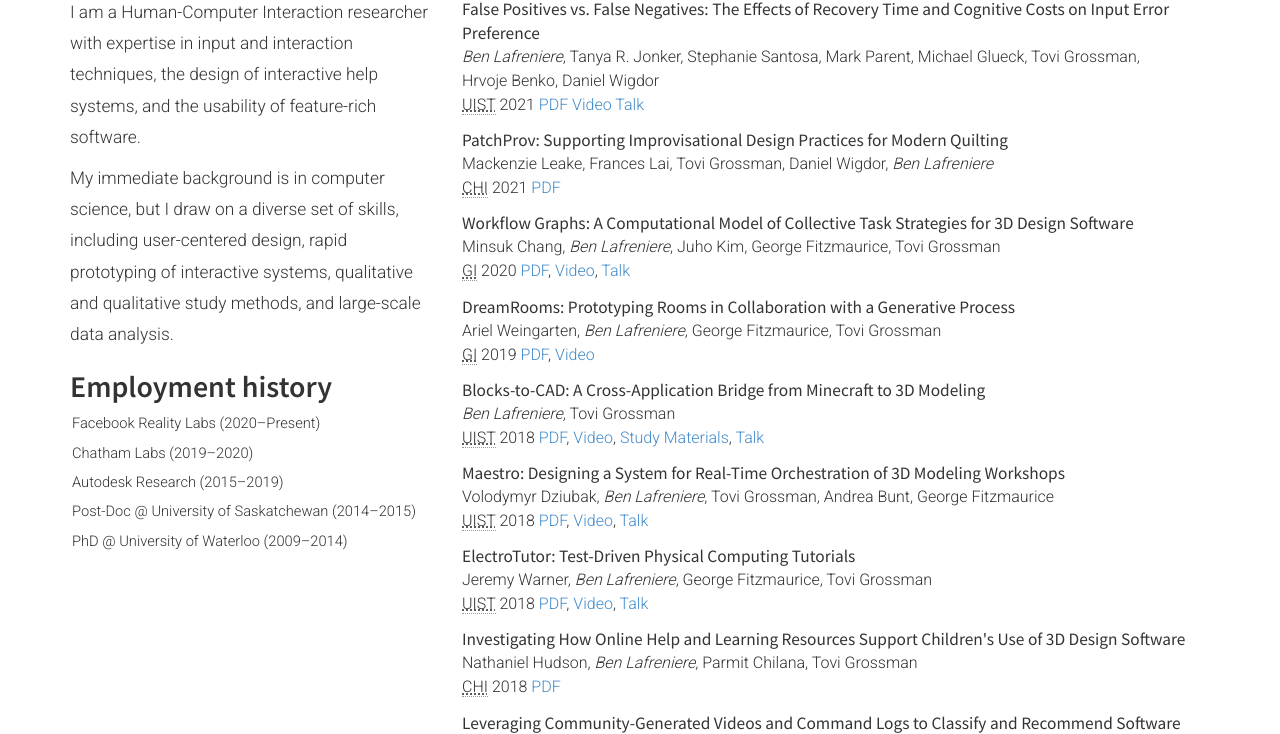
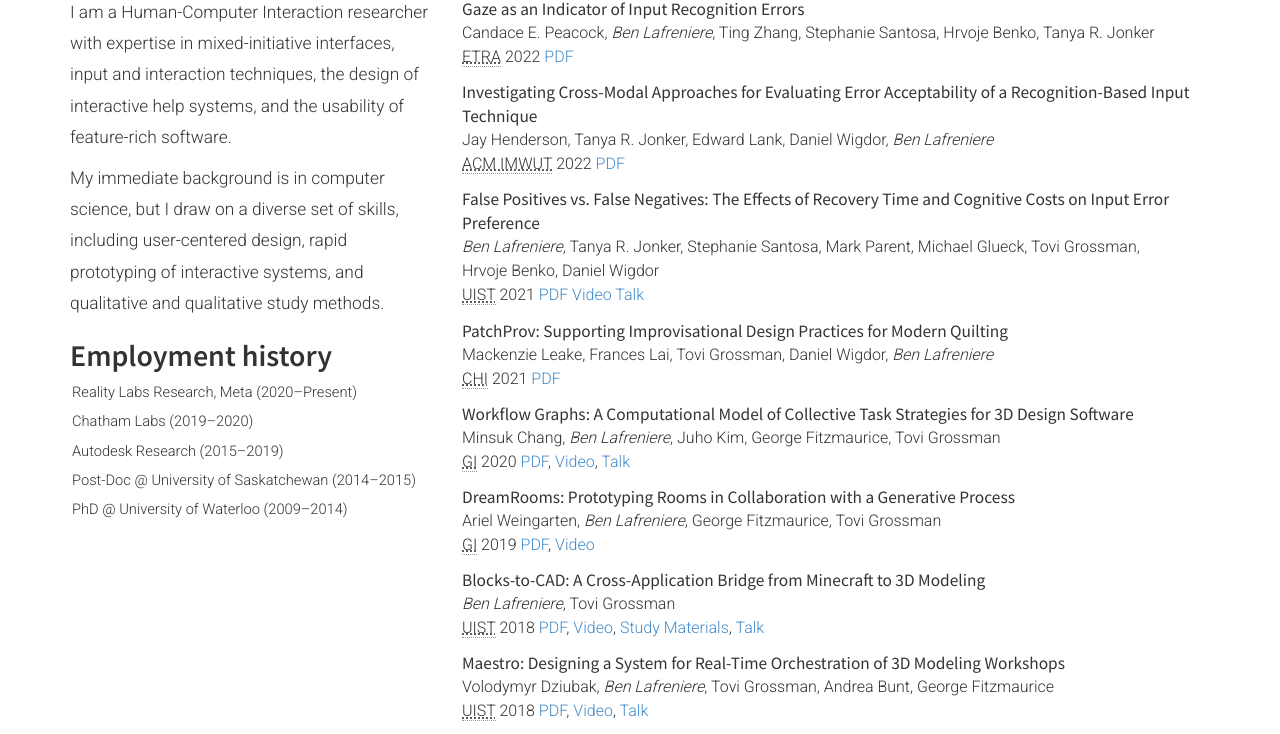
Before and after one commit to lafrenben/webpage, a plain HTML site: page index.html in a window 1280 px wide. Shown: the part 366-1100 px from the top of the page. Drawn offline with Linux system fonts and the light colour scheme.

Commit message:
Added Peacock et al ETRA paper, and Henderson et al. IMWUT paper

```diff
--- a/index.html
+++ b/index.html
@@ -40,7 +40,7 @@
 	  <h1 style="margin-top:0px;">Ben Lafreniere</h1>
 	  <br clear="all">
 	  <p>
-	    Research Scientist, <a href="https://tech.fb.com/ar-vr/">Facebook Reality Labs Research</a>
+	    Research Science Manager, <a href="https://tech.fb.com/ar-vr/">Reality Labs Research</a>
 	  </p>
 	</div>
       </div>
@@ -51,17 +51,17 @@
 	<div id="aboutme" class="col-md-4">
 	  <h2>About me</h2>
 	  <p>
-	    I am a Human-Computer Interaction researcher with expertise in input and interaction techniques, the design of interactive help systems, and the usability of feature-rich software.
+	    I am a Human-Computer Interaction researcher with expertise in mixed-initiative interfaces, input and interaction techniques, the design of interactive help systems, and the usability of feature-rich software.
 	  </p>
 	  <p>
-	    My immediate background is in computer science, but I draw on a diverse set of skills, including user-centered design, rapid prototyping of interactive systems, qualitative and qualitative study methods, and large-scale data analysis.
+	    My immediate background is in computer science, but I draw on a diverse set of skills, including user-centered design, rapid prototyping of interactive systems, and qualitative and qualitative study methods.
 	  </p>
 
 	  <div id="employers">
 	    <h2>Employment history</h2>
 	    <p>
 	      <ul>
-		<li><span class="name">Facebook Reality Labs</span>
+		<li><span class="name">Reality Labs Research, Meta</span>
 		  (2020&ndash;Present)</li>
 		<li><span class="name">Chatham Labs</span>
 		  (2019&ndash;2020)</li>
@@ -80,11 +80,30 @@
 	    <h2>Selected publications</h2>
 	    <ul>
 			<li>
+				<div class="title">Gaze as an Indicator of Input Recognition Errors</div>
+				<div class="authors">
+				  Candace&nbsp;E.&nbsp;Peacock, <span class="me">Ben&nbsp;Lafreniere</span>, Ting&nbsp;Zhang, Stephanie&nbsp;Santosa, Hrvoje&nbsp;Benko, Tanya&nbsp;R.&nbsp;Jonker</div>
+				<div><span class="collection"><abbr title="ACM Symposium on Eye Tracking Research & Applications">ETRA</abbr>
+					2022</span> <a href="/assets/papers/Peacock_ETRA_2022_-_Gaze_as_an_Indicator_of_Input_Recognition_Errors.pdf">PDF</a> <!--<a href="https://www.youtube.com/watch?v=">Video</a> <a href="https://www.youtube.com/watch?v=">Talk</a>-->
+				</div>
+			</li>
+
+			<li>
+				<div class="title">Investigating Cross-Modal Approaches for Evaluating Error Acceptability of a Recognition-Based Input Technique</div>
+				<div class="authors">
+				  Jay&nbsp;Henderson, Tanya&nbsp;R.&nbsp;Jonker, Edward&nbsp;Lank, Daniel&nbsp;Wigdor, <span class="me">Ben&nbsp;Lafreniere</span></div>
+				<div><span class="collection"><abbr title="Proceedings of the ACM on Interactive, Mobile, Wearable, and Ubiquitous Technologies">ACM IMWUT</abbr>
+					2022</span> <a href="/assets/papers/Henderson_IMWUT_2022_-_Cross-Modal_Approaches_for_Evaluating_Error_Acceptability.pdf">PDF</a> <!--<a href="https://www.youtube.com/watch?v=">Video</a> <a href="https://www.youtube.com/watch?v=">Talk</a>-->
+				</div>
+			</li>
+
+			<li>
 				<div class="title">False Positives vs. False Negatives: The Effects of Recovery Time and Cognitive Costs on Input Error Preference</div>
 				<div class="authors">
 				<span class="me">Ben&nbsp;Lafreniere</span>, Tanya&nbsp;R.&nbsp;Jonker, Stephanie&nbsp;Santosa, Mark&nbsp;Parent, Michael&nbsp;Glueck, Tovi&nbsp;Grossman, Hrvoje&nbsp;Benko, Daniel&nbsp;Wigdor</div>
 				<div><span class="collection"><abbr title="ACM User Interface Software and Technology Symposium">UIST</abbr>
-		    2021</span> <a href="/assets/papers/Lafreniere_UIST2021_-_False_Positives_vs_False_Negatives.pdf">PDF</a> <a href="https://www.youtube.com/watch?v=bUcTFflvaqI">Video</a> <a href="https://www.youtube.com/watch?v=tqIV2-kcZwQ">Talk</a></div>
+					2021</span> <a href="/assets/papers/Lafreniere_UIST2021_-_False_Positives_vs_False_Negatives.pdf">PDF</a> <a href="https://www.youtube.com/watch?v=bUcTFflvaqI">Video</a> <a href="https://www.youtube.com/watch?v=tqIV2-kcZwQ">Talk</a>
+				</div>
 			</li>
 
 	      <li>
```
Also changed, not shown: 2 other files. Lines whose indentation alone changed are shown as unchanged.
